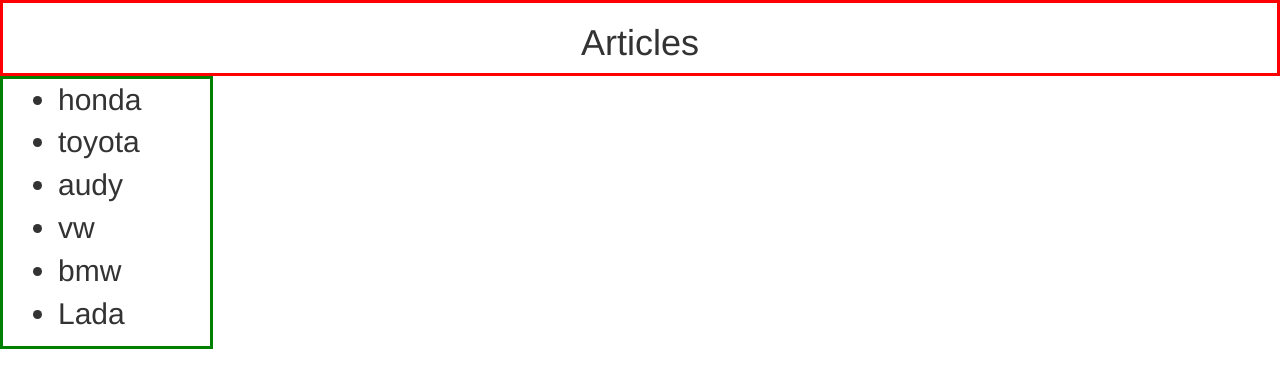
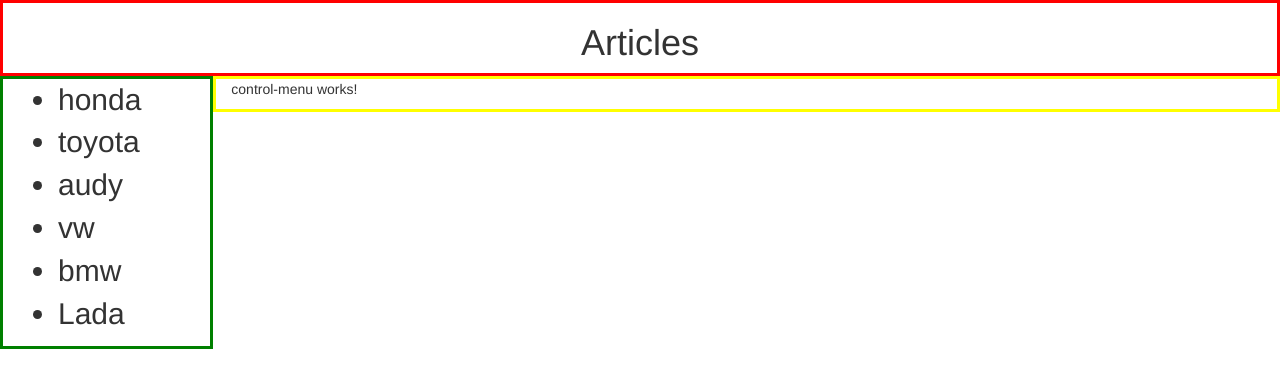
Before and after one commit to ValkaHonda/Angular-learning, an Angular app: page / in a window 1280 px wide. Shown: the top 388 px of the page. Built offline with nearby package versions, Linux system fonts and the light colour scheme.

Commit message:
Add control menu bar

```diff
--- a/src/app/app.component.html
+++ b/src/app/app.component.html
@@ -2,4 +2,5 @@
 <div>
     <custom-header class="col-sm-12"></custom-header>
     <article-list class="col-sm-2"></article-list>
+    <app-control-menu class="col-sm-10"></app-control-menu>
 </div>
--- a/src/app/app.module.ts
+++ b/src/app/app.module.ts
@@ -4,12 +4,14 @@
 import { AppComponent } from './app.component';
 import { HeaderComponent } from './header/header.component';
 import { ArtComponent } from './articleList/articleList.component';
+import { ControlMenuComponent } from './controls/control-menu/control-menu.component';
 
 @NgModule({
   declarations: [
     AppComponent,
     HeaderComponent,
-    ArtComponent
+    ArtComponent,
+    ControlMenuComponent
   ],
   imports: [
     BrowserModule
--- /dev/null
+++ b/src/app/controls/control-menu/control-menu.component.html
@@ -0,0 +1,3 @@
+<p>
+  control-menu works!
+</p>
--- /dev/null
+++ b/src/app/controls/control-menu/control-menu.component.ts
@@ -0,0 +1,15 @@
+import { Component, OnInit } from '@angular/core';
+
+@Component({
+  selector: 'app-control-menu',
+  templateUrl: './control-menu.component.html',
+  styleUrls: ['./control-menu.component.css']
+})
+export class ControlMenuComponent implements OnInit {
+
+  constructor() { }
+
+  ngOnInit() {
+  }
+
+}
--- a/src/styles.css
+++ b/src/styles.css
@@ -8,3 +8,7 @@
     border-color: green;
     border-style: solid;
 }
+app-control-menu{
+    border-color: yellow;
+    border-style: solid;
+}
```
Also changed, not shown: src/app/controls/control-menu/control-menu.component.css (added), 1 other file (tests, documents, lock files or other folders).
